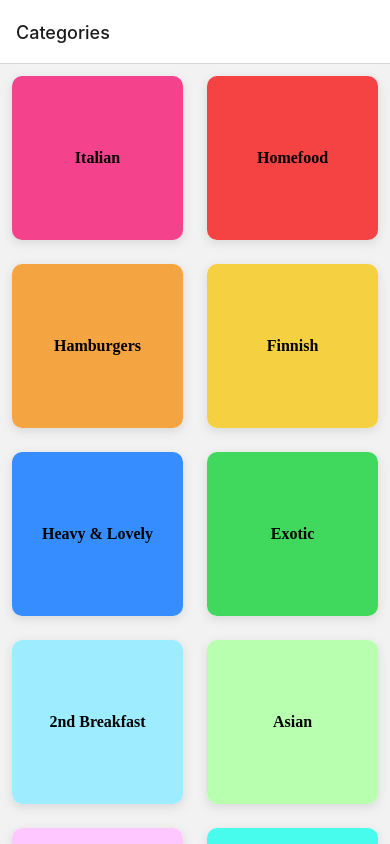
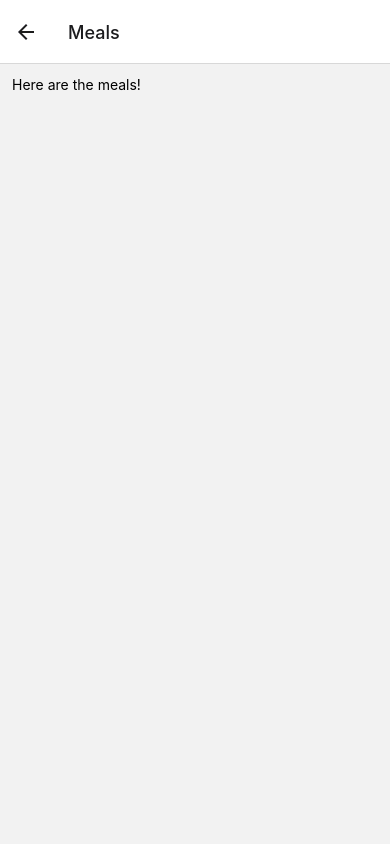
Before and after one commit to Krediann/MealsApp, a React Native app: screen /Meals in a window 390 px wide. Built offline with nearby package versions, Linux system fonts and the light colour scheme.

Commit message:
Added a new screen Meals and the navigation to that screen by pressing a category

```diff
--- a/App.js
+++ b/App.js
@@ -1,6 +1,6 @@
-import CategoryScreen from "./screens/CategoryScreen";
-
-import { StatusBar } from "expo-status-bar"
+import CategoryScreen from "./screens/CategoryScreen.js";
+import Meals from "./screens/Meals.js";
+import { StatusBar } from "expo-status-bar";
 import { NavigationContainer } from "@react-navigation/native";
 import { createNativeStackNavigator } from "@react-navigation/native-stack";
 
@@ -12,6 +12,7 @@ export default function App() {
       <NavigationContainer>
         <screenStack.Navigator>
           <screenStack.Screen name = "Categories" component = {CategoryScreen} />
+          <screenStack.Screen name = "Meals" component = {Meals} />
         </screenStack.Navigator>
       </NavigationContainer>
       <StatusBar style = "dark" />
--- a/components/CategoryGrid.js
+++ b/components/CategoryGrid.js
@@ -2,10 +2,10 @@ import { Pressable, View, Text, StyleSheet, Dimensions, Platform} from "react-na
 
 const { height, width } = Dimensions.get("window");
 
-function CategoryGrid({title, color}) {
+function CategoryGrid({title, color, PressedButton}) {
   return(
     <View style = {styles.Items}>
-      <Pressable android_ripple={{color: "gray"}} style ={({pressed}) => [styles.button, pressed ? styles.ifButtonPressed : null]} >
+      <Pressable android_ripple={{color: "gray"}} style ={({pressed}) => [styles.button, pressed ? styles.ifButtonPressed : null]} onPress = {PressedButton} >
         <View style = {[styles.content, {backgroundColor: color}]}>
           <Text style = {styles.title}>
             {title}
--- a/screens/CategoryScreen.js
+++ b/screens/CategoryScreen.js
@@ -2,13 +2,17 @@ import { CATEGORIES } from "../data/dummy-data";
 import CategoryGrid from "../components/CategoryGrid";
 import { FlatList } from "react-native";
 
-function renderItemsInCategory(itemData) {
-  return(
-    <CategoryGrid title = {itemData.item.title} color = {itemData.item.color} />
-  );
-}
 
-function CategoryScreen() {
+function CategoryScreen({navigation}) {
+  function renderItemsInCategory(itemData) {
+    function handlePress () {
+      navigation.navigate("Meals");
+    }
+    return(
+      <CategoryGrid title = {itemData.item.title} color = {itemData.item.color} PressedButton = {handlePress}/>
+    );
+  }
+
   return(
     <FlatList data = {CATEGORIES} keyExtractor = {(item) => item.id} renderItem = {renderItemsInCategory} numColumns= {2}/>
   );
--- /dev/null
+++ b/screens/Meals.js
@@ -0,0 +1,19 @@
+import { MEALS } from "../data/dummy-data";
+import { View, Text, StyleSheet} from "react-native";
+
+function Meals() {
+  return(
+  <View style = {styles.container}>
+    <Text>Here are the meals!</Text>
+  </View>
+  )
+};
+
+export default Meals;
+
+const styles = StyleSheet.create({
+  container: {
+    flex: 1,
+    padding: 12,
+  }
+});
```
